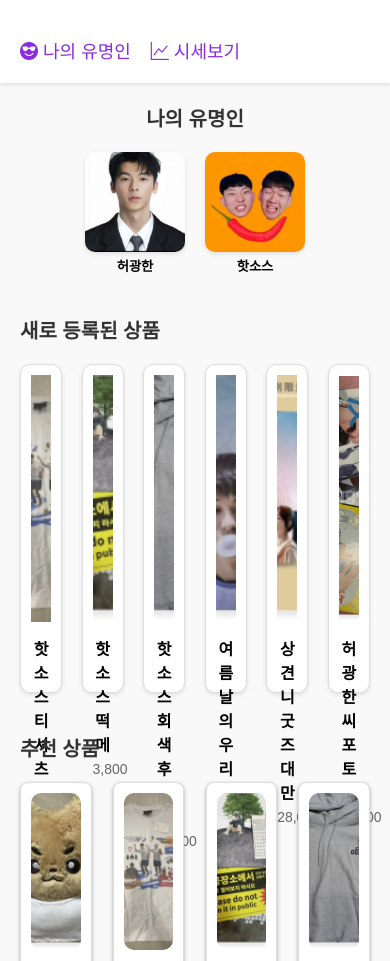
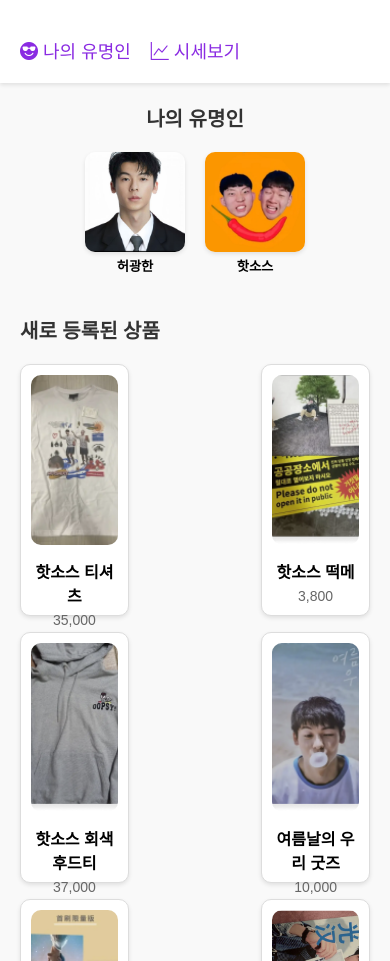
Before and after one commit to WSM-Project2/FanspotProject, a plain HTML site: page html/star.html in a window 390 px wide. Shown: the part 112-1073 px from the top of the page. Drawn offline with nearby package versions, Linux system fonts and the light colour scheme.

Commit message:
css수정

```diff
--- a/css/star.css
+++ b/css/star.css
@@ -39,7 +39,6 @@ body {
     box-shadow: 0 2px 4px rgba(0, 0, 0, 0.1);
 }
 
-
 /* 상품 섹션 공통 */
 section {
     margin-bottom: 40px;
@@ -69,10 +68,22 @@ h2 {
     box-shadow: 0 2px 4px rgba(0, 0, 0, 0.1);
 }
 
+/* 상품 카드 이미지 스타일 */
 .product-card img {
-    object-fit: cover;
+    object-fit: cover;   /* 비율에 맞게 이미지 잘라서 채우기 */
     width: 100%;
     height: 100%;
+    border-radius: 10px;
+    aspect-ratio: 1;
+}
+
+/* 추천 상품 이미지 스타일 */
+.recommended-products .product-card img {
+    object-fit: cover;   /* 비율에 맞게 이미지 잘라서 채우기 */
+    width: 100%;
+    height: 100%;
+    border-radius: 10px;
+    aspect-ratio: 1;      /* 1:1 비율 유지 */
 }
 
 
@@ -90,6 +101,7 @@ h2 {
     font-size: 14px;
     color: #666;
 }
+
 /* 추천 상품 섹션 */
 .recommended-products {
     margin-bottom: 40px;
@@ -142,3 +154,34 @@ h2 {
     font-size: 14px;
     color: #666;
 }
+
+/* 반응형 디자인 */
+@media (max-width: 1100px) {
+    .product-card {
+        width: calc(33.3333% - 2vw); /* 화면 크기 줄어들면 3개로 */
+    }
+
+    .recommended-products .product-card {
+        width: calc(50% - 2vw); /* 화면 크기 줄어들면 2개로 */
+    }
+}
+
+@media (max-width: 768px) {
+    .product-card {
+        width: calc(33.3333% - 2vw); /* 화면 크기 줄어들면 3개로 */
+    }
+
+    .recommended-products .product-card {
+        width: calc(50% - 2vw); /* 화면 크기 줄어들면 2개로 */
+    }
+}
+
+@media (max-width: 320px) {
+    .product-card {
+        width: calc(50% - 1vw);
+    }
+
+    .recommended-products .product-card {
+        width: calc(50% - 1vw); /* 최소 화면 크기에서도 2개로 설정 */
+    }
+}
```
